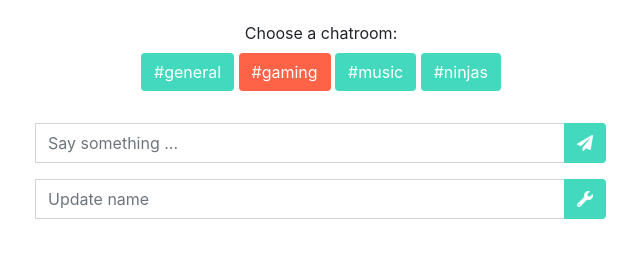
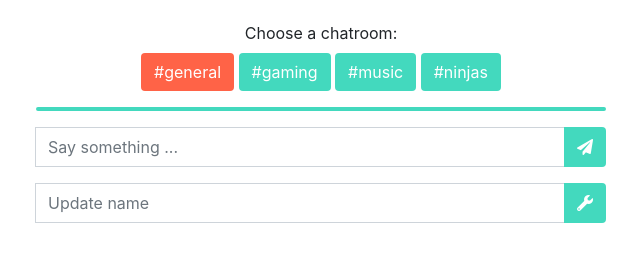
Before and after one commit to abulhuman/ninja-group-chat, a website: page dist/index.html in a window 1280 px wide. Shown: the part 75-336 px from the top of the page, without its empty margins (319-959 px from the left). Drawn offline with nearby package versions, Linux system fonts and the light colour scheme; no server answers.

Commit message:
a little bit of design upgrade using my artistic touch

```diff
--- a/dist/index.html
+++ b/dist/index.html
@@ -26,8 +26,8 @@
       <!-- buttons for chatrooms -->
       <div class="chat-rooms mb-3 text-center">
         <div class="my-2">Choose a chatroom:</div>
-        <button class="btn" id="general">#general</button>
-        <button class="btn current" id="gaming">#gaming</button>
+        <button class="btn current" id="general">#general</button>
+        <button class="btn" id="gaming">#gaming</button>
         <button class="btn" id="music">#music</button>
         <button class="btn" id="ninjas">#ninjas</button>
       </div>
--- a/dist/scripts/app.js
+++ b/dist/scripts/app.js
@@ -53,7 +53,7 @@ const username = localStorage.username
 
 // class instances
 const chatUI = new ChatUI(chatlist);
-const chatroom = new Chatroom('gaming', username);
+const chatroom = new Chatroom('general', username);
 
 // get chats and render
 chatroom.getChats((data) => chatUI.render(data));
--- a/dist/styles.css
+++ b/dist/styles.css
@@ -32,4 +32,22 @@
 }
 .chat-list {
   max-height: 60vh;
+  overflow: auto;
+  border-radius: 7px;
+  border: 2px #43d9be solid;
 }
+
+.chat-list::-webkit-scrollbar-track {
+  border-radius: 10px;
+  background-color: rgba(255, 255, 255, 0.5);
+}
+
+.chat-list::-webkit-scrollbar {
+  width: 8px;
+  background-color: #43d9be;
+}
+
+.chat-list::-webkit-scrollbar-thumb {
+  border-radius: 10px;
+  background-color: rgba(67, 217, 190, 0.9);
+}
```
